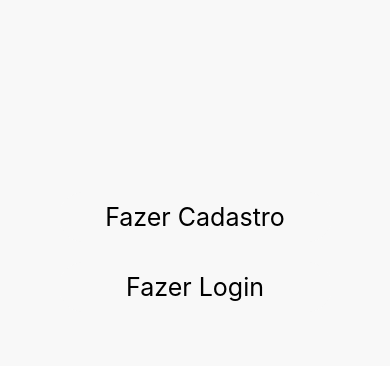
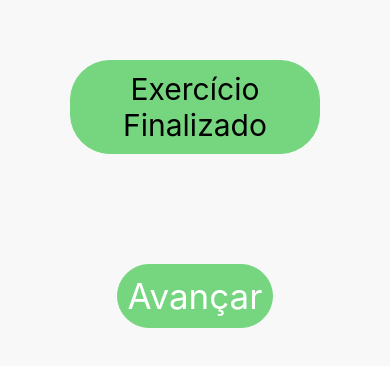
Before and after one commit to cadu220/app-bem-estar, a React Native app: screen /ExercicioFinalizado in a window 390 px wide. Shown: the part 170-536 px from the top of the page. Built offline with nearby package versions, Linux system fonts and the light colour scheme.

Commit message:
feat: tela de finalização de exercício, mudanças na tela inicial para se parecer mais com o Figma

```diff
--- a/App.js
+++ b/App.js
@@ -16,6 +16,7 @@
 import Login from './app/login/login';
 import Logar from './app/tela_inicial';
 import Relatorio from './app/relatorio/relatorio';
+import ExercicioFinalizado from './app/exercicios/exercicio-finalizado';
 
 const Stack = createStackNavigator();
 registerRootComponent(App);
@@ -36,6 +37,7 @@
         <Stack.Screen name="Cadastro" component={Cadastro}/>
         <Stack.Screen name="Login" component={Login}/>
         <Stack.Screen name="Relatorio" component={Relatorio}/>
+        <Stack.Screen name="ExercicioFinalizado" component={ExercicioFinalizado}/>
       </Stack.Navigator>
     </NavigationContainer>
   );
--- a/app/exercicios/calistenia/exercicio.js
+++ b/app/exercicios/calistenia/exercicio.js
@@ -13,7 +13,7 @@
       setCurrentExerciseIndex(currentExerciseIndex + 1);
       setShowDescription(false);
     } else {
-      navigation.navigate('TelaInicial');
+      navigation.navigate('ExercicioFinalizado');
     }
   };
 
@@ -27,8 +27,8 @@
         <Text style={styles.descriptionButton}>Mostrar Descrição</Text>
       </TouchableOpacity>
       {showDescription && <Text style={styles.instructions}>{currentExercise.instructions}</Text>}
-      <TouchableOpacity onPress={handleNext} style={styles.nextButton}>
-        <Text style={styles.nextButtonText}>Avançar</Text>
+      <TouchableOpacity onPress={handleNext} style={styles.button}>
+        <Text style={styles.button_text}>Avançar</Text>
       </TouchableOpacity>
     </View>
     </ScrollView>
@@ -60,7 +60,7 @@
   },
   descriptionButton: {
     fontSize: 18,
-    color: 'blue',
+    color: '#75D67F',
     marginBottom: 10,
   },
   description: {
@@ -77,6 +77,21 @@
     fontSize: 18,
     color: '#FFF',
   },
+  button_text: {
+    color: "white",
+    fontSize: 35,
+    textAlign: "center",
+  },
+  button: {
+    textAlign: "center",
+    fontSize: 25,
+    padding: 10,
+    margin: 20,
+    borderWidth: 1,
+    borderRadius: 40,
+    borderColor: "#75D67F",
+    backgroundColor: "#75D67F",
+  }
 });
 
 export default Exercicio;
--- /dev/null
+++ b/app/exercicios/exercicio-finalizado.js
@@ -0,0 +1,66 @@
+import React, { useState } from 'react';
+import { View, Text, Image, Button, StyleSheet, TouchableOpacity, ScrollView } from 'react-native';
+import { useNavigation } from '@react-navigation/native';
+
+const ExercicioFinalizado = () => {
+    const navigation = useNavigation();
+
+    const handleNext = () => {
+        navigation.navigate('TelaInicial');
+    };
+
+    return (
+        <ScrollView>
+            <View style={styles.container}>
+                <View style={styles.title}>
+                    <Text style={styles.title_text}>Exercício Finalizado</Text>
+                </View>
+                <TouchableOpacity onPress={handleNext} style={styles.button}>
+                    <Text style={styles.button_text}>Avançar</Text>
+                </TouchableOpacity>
+            </View>
+        </ScrollView>
+    );
+};
+
+const styles = StyleSheet.create({
+  container: {
+    flex: 1,
+    justifyContent: 'center',
+    alignItems: 'center',
+    marginTop: 120,
+    padding: 20,
+    backgroundColor: '#F8F8F8',
+  },
+  title: {
+    width: 250,
+    padding: 10,
+    margin: 90,
+    borderWidth: 1,
+    borderRadius: 40,
+    borderColor: "#75D67F",
+    backgroundColor: "#75D67F",
+  },
+  title_text : {
+    textAlign: "center",
+    fontSize: 30,
+  },
+  button_text: {
+    color: "white",
+    fontSize: 35,
+    textAlign: "center",
+  },
+  button: {
+    textAlign: "center",
+    fontSize: 25,
+    padding: 10,
+    margin: 20,
+    marginBottom: 200,
+    borderWidth: 1,
+    borderRadius: 40,
+    borderColor: "#75D67F",
+    backgroundColor: "#75D67F",
+  }
+});
+
+export default ExercicioFinalizado;
--- a/app/exercicios/ioga/exercicioIoga.js
+++ b/app/exercicios/ioga/exercicioIoga.js
@@ -13,7 +13,7 @@
       setCurrentExerciseIndex(currentExerciseIndex + 1);
       setShowDescription(false);
     } else {
-      navigation.navigate('TelaInicial');
+      navigation.navigate('ExercicioFinalizado');
     }
   };
 
@@ -26,8 +26,8 @@
         <Text style={styles.descriptionButton}>Mostrar Descrição</Text>
       </TouchableOpacity>
       {showDescription && <Text style={styles.instructions}>{currentExercise.instructions}</Text>}
-      <TouchableOpacity onPress={handleNext} style={styles.nextButton}>
-        <Text style={styles.nextButtonText}>Avançar</Text>
+      <TouchableOpacity onPress={handleNext} style={styles.button}>
+        <Text style={styles.button_text}>Avançar</Text>
       </TouchableOpacity>
     </View>
     </ScrollView>
@@ -59,7 +59,7 @@
   },
   descriptionButton: {
     fontSize: 18,
-    color: 'blue',
+    color: '#75D67F',
     marginBottom: 10,
   },
   description: {
@@ -76,6 +76,21 @@
     fontSize: 18,
     color: '#FFF',
   },
+  button_text: {
+    color: "white",
+    fontSize: 35,
+    textAlign: "center",
+  },
+  button: {
+    textAlign: "center",
+    fontSize: 25,
+    padding: 10,
+    margin: 20,
+    borderWidth: 1,
+    borderRadius: 40,
+    borderColor: "#75D67F",
+    backgroundColor: "#75D67F",
+  }
 });
 
 export default ExercicioIoga;
--- a/app/home/tela-inicial.js
+++ b/app/home/tela-inicial.js
@@ -26,7 +26,7 @@
 
         <Pressable onPress={() => navigatePage("Calistenia")} style={styles.button} android_ripple={{ color: '#fff' }}>
           <Image source={imageCalistenia} style={styles.buttonBackgroundImage} />
-          <Text style={styles.buttonText}>CALISTENIA</Text>
+          <Text style={styles.buttonText}>MUSCULAÇÃO</Text>
         </Pressable>
 
         <Pressable onPress={() => navigatePage("Ioga")} style={styles.button} android_ripple={{ color: '#fff' }}>
@@ -51,15 +51,17 @@
     width: 300,
     height: 150,
     borderRadius: 30,
-    justifyContent: 'center',
-    alignItems: 'center',
+    justifyContent: 'flex-start',
+    alignItems: "flex-start",
     marginVertical: 10,
     backgroundColor: 'transparent',
     overflow: 'hidden',
   },
   buttonText: {
-    color: '#000000', // Alterado para preto
-    fontSize: 18,
+    color: '#FFFFFF', // Alterado para preto
+    fontSize: 35,
+    left: 20,
+    fontWeight: "bold",
   },
   buttonBackgroundImage: {
     ...StyleSheet.absoluteFillObject,
```
